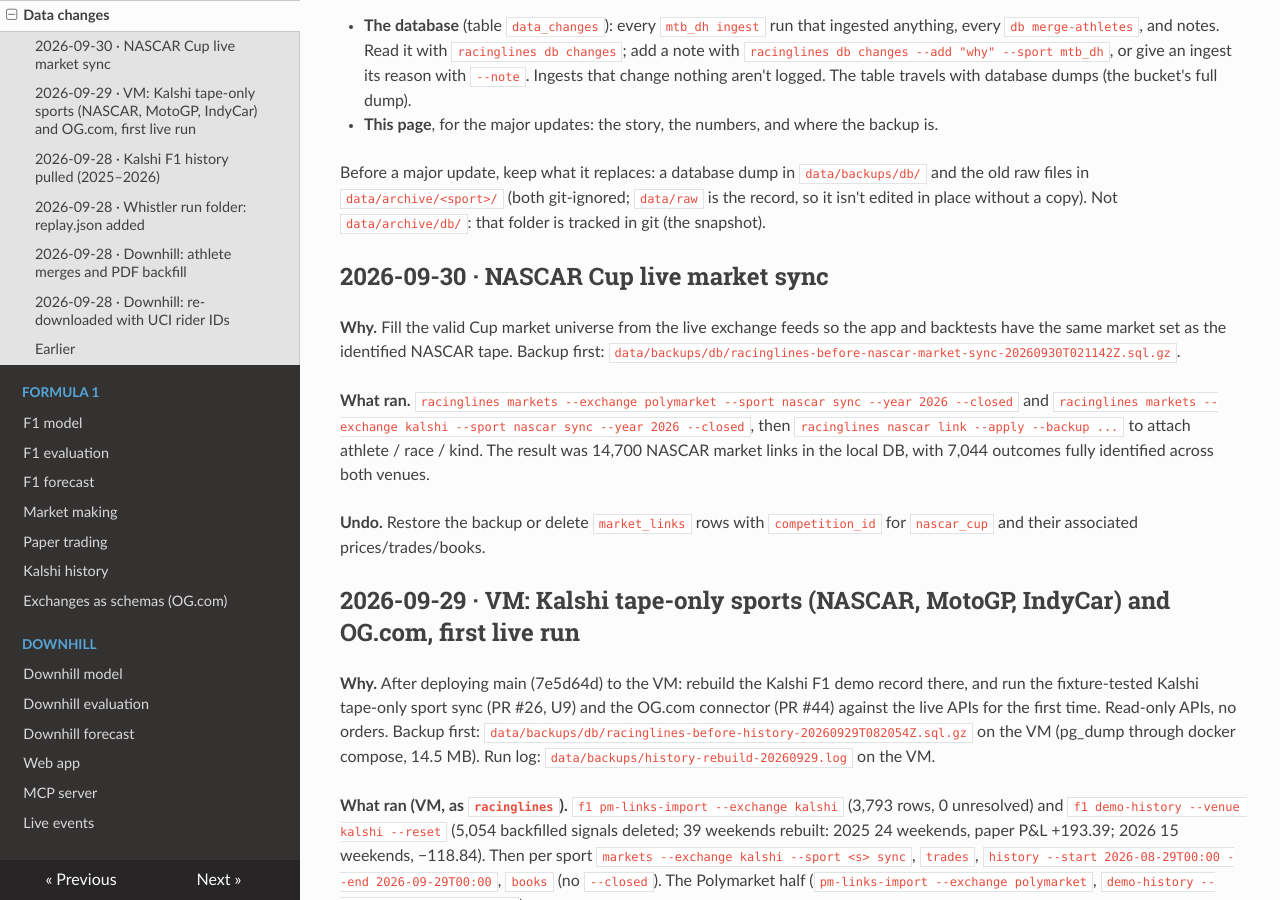
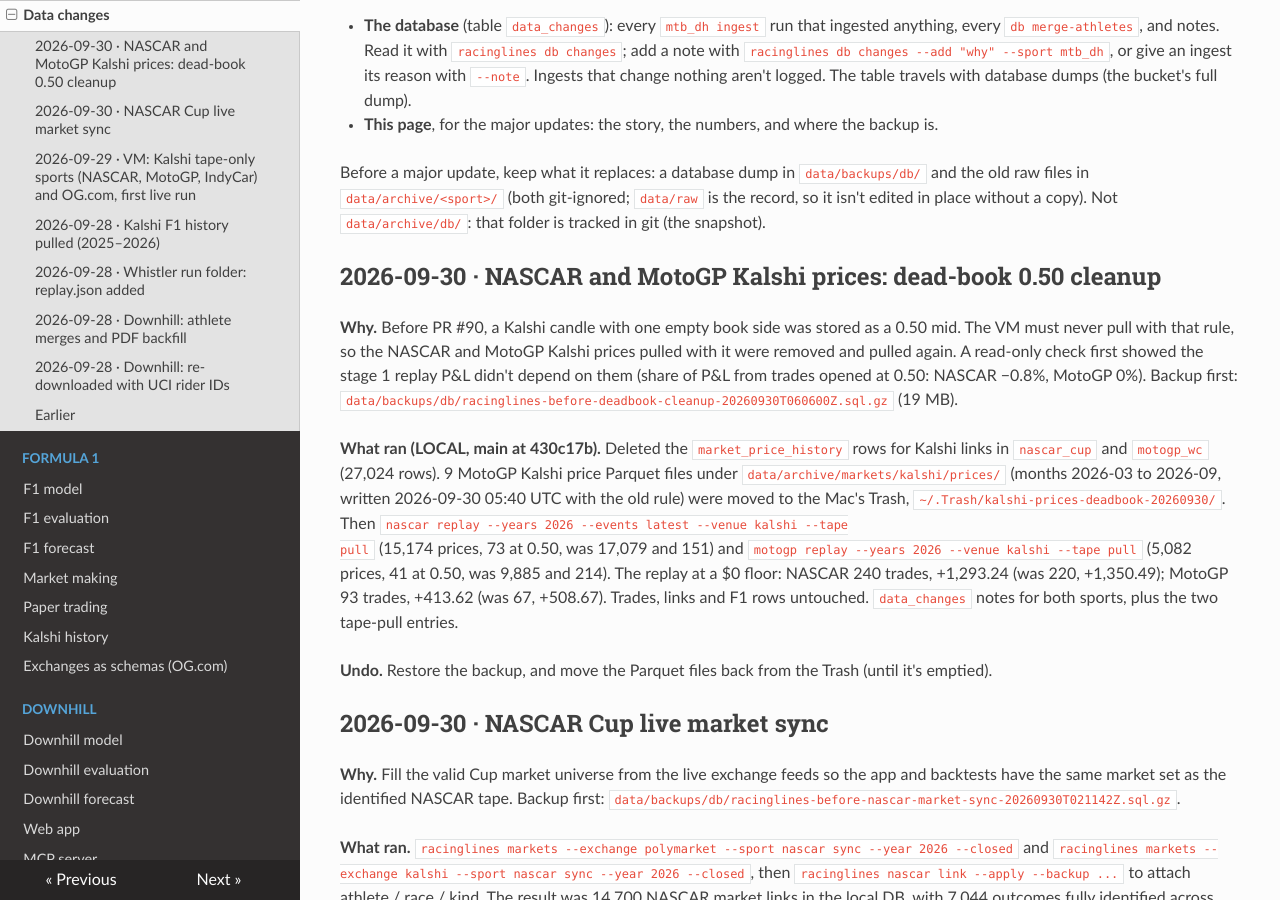
Before and after one commit to lalligagger/racinglines-public, an MkDocs documentation site: the page built from docs/data-changes.md, in a window 1280 px wide and 900 px high, scrolled down 242 px. Built offline with MkDocs 1.6.1, drawn with Linux system fonts in a browser that asks for light colours; nearby versions of some CDN libraries.

Commit message:
docs: log the NASCAR/MotoGP Kalshi dead-book price cleanup (#91)
Co-authored-by: Claude Opus 5.5 <noreply@anthropic.com>

```diff
--- a/docs/data-changes.md
+++ b/docs/data-changes.md
@@ -13,6 +13,24 @@ Two places keep it:
 Before a major update, keep what it replaces: a database dump in `data/backups/db/` and the old raw
 files in `data/archive/<sport>/` (both git-ignored; `data/raw` is the record, so it isn't edited in place
 without a copy). Not `data/archive/db/`: that folder is tracked in git (the snapshot).
+
+## 2026-09-30 · NASCAR and MotoGP Kalshi prices: dead-book 0.50 cleanup
+
+**Why.** Before PR #90, a Kalshi candle with one empty book side was stored as a 0.50 mid. The VM must never pull
+with that rule, so the NASCAR and MotoGP Kalshi prices pulled with it were removed and pulled again. A read-only check
+first showed the stage 1 replay P&L didn't depend on them (share of P&L from trades opened at 0.50: NASCAR −0.8%,
+MotoGP 0%). Backup first: `data/backups/db/racinglines-before-deadbook-cleanup-20260930T060600Z.sql.gz` (19 MB).
+
+**What ran (LOCAL, main at 430c17b).** Deleted the `market_price_history` rows for Kalshi links in `nascar_cup` and
+`motogp_wc` (27,024 rows). 9 MotoGP Kalshi price Parquet files under `data/archive/markets/kalshi/prices/` (months
+2026-03 to 2026-09, written 2026-09-30 05:40 UTC with the old rule) were moved to the Mac's Trash,
+`~/.Trash/kalshi-prices-deadbook-20260930/`. Then `nascar replay --years 2026 --events latest --venue kalshi --tape
+pull` (15,174 prices, 73 at 0.50, was 17,079 and 151) and `motogp replay --years 2026 --venue kalshi --tape pull`
+(5,082 prices, 41 at 0.50, was 9,885 and 214). The replay at a $0 floor: NASCAR 240 trades, +1,293.24 (was 220,
++1,350.49); MotoGP 93 trades, +413.62 (was 67, +508.67). Trades, links and F1 rows untouched. `data_changes` notes
+for both sports, plus the two tape-pull entries.
+
+**Undo.** Restore the backup, and move the Parquet files back from the Trash (until it's emptied).
 
 ## 2026-09-30 · NASCAR Cup live market sync
 
```
